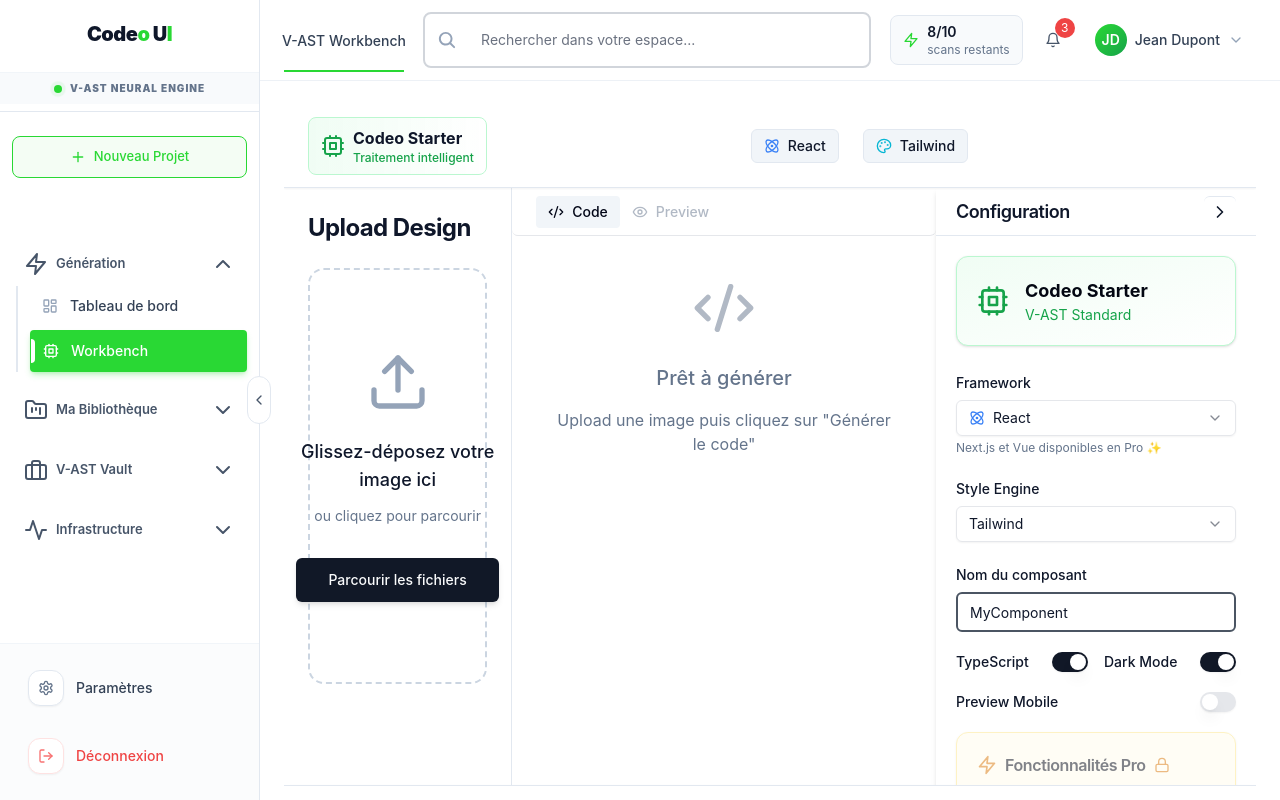
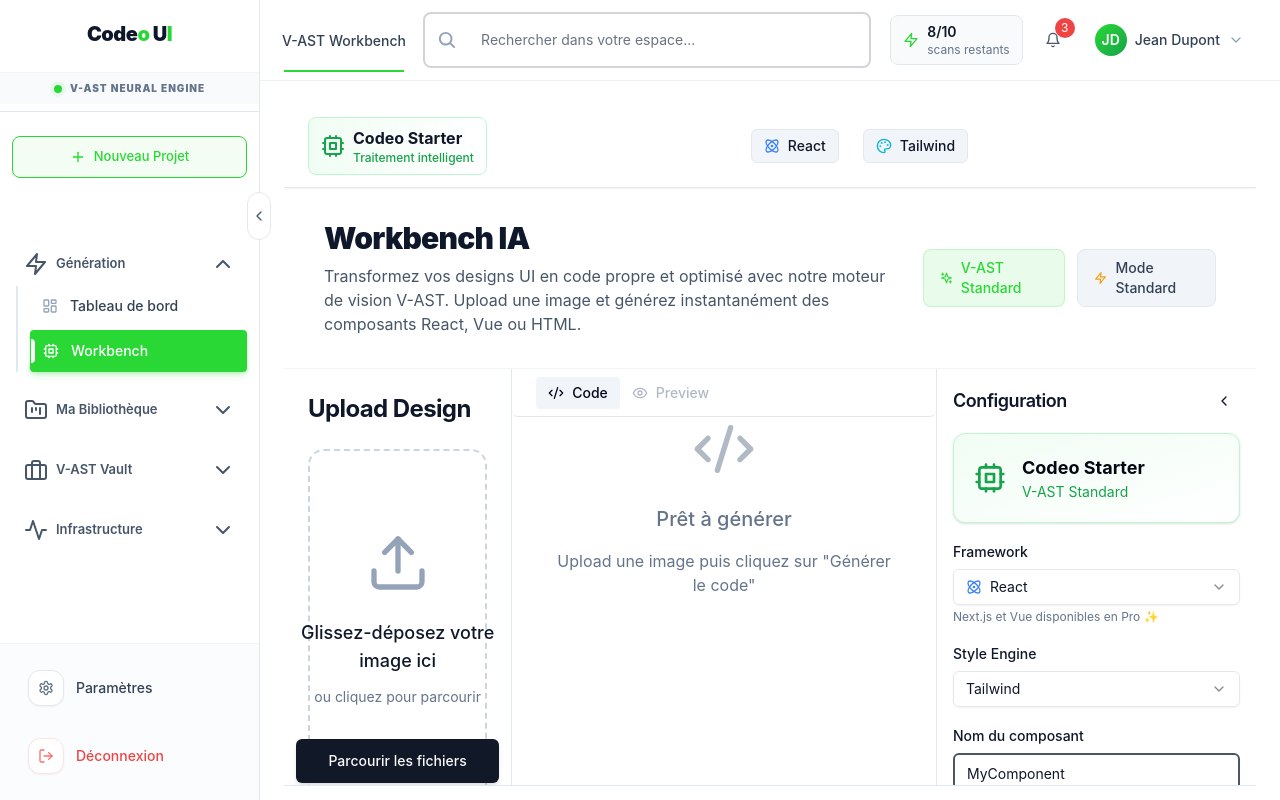
Before and after one commit to Kesjs/Codeo-UI-V1.0.1, a Next.js app: page /dashboard/workbench in a window 1280 px wide. Built offline with nearby package versions, Linux system fonts and the light colour scheme.

Commit message:
Codeo UI v1.1

```diff
--- a/app/dashboard/workbench/page.tsx
+++ b/app/dashboard/workbench/page.tsx
@@ -8,7 +8,7 @@
   Sparkles, Upload, Download, Copy, Cpu, Activity, ChevronRight,
   CheckCircle, X, Loader2, GitBranch, Lock, Crown, Zap, Code2,
   Atom, Globe, Triangle, Palette, Eye, FileJson, ChevronDown, ChevronUp,
-  Settings, Smartphone,
+  Settings, Smartphone, ChevronLeft,
 } from 'lucide-react';
 import { Button } from '@/components/ui/button';
 import { Input } from '@/components/ui/input';
@@ -410,6 +410,36 @@
             )}
           </AnimatePresence>
         </header>
+
+        {/* TITRE DESCRIPTIF - STYLE TABLEAU DE BORD */}
+        <div className="px-4 sm:px-6 lg:px-10 py-8 bg-white border-b border-slate-100">
+          <div className="max-w-screen-2xl mx-auto">
+            <div className="flex flex-col lg:flex-row lg:items-center lg:justify-between gap-4">
+              <div className="space-y-2">
+                <h1 className="text-2xl lg:text-3xl font-black text-slate-900 dark:text-white">
+                  Workbench IA
+                </h1>
+                <p className="text-base text-slate-600 dark:text-slate-400 max-w-2xl">
+                  Transformez vos designs UI en code propre et optimisé avec notre moteur de vision V-AST. Upload une image et générez instantanément des composants React, Vue ou HTML.
+                </p>
+              </div>
+              <div className="flex items-center gap-3">
+                <div className="flex items-center gap-2 px-4 py-2 bg-codeo-green/10 border border-codeo-green/20 rounded-lg">
+                  <Sparkles className="w-4 h-4 text-codeo-green" />
+                  <span className="text-sm font-medium text-codeo-green">
+                    {config.engine}
+                  </span>
+                </div>
+                <div className="hidden sm:flex items-center gap-2 px-4 py-2 bg-slate-100 dark:bg-slate-800 border border-slate-200 dark:border-slate-700 rounded-lg">
+                  <Zap className="w-4 h-4 text-amber-500" />
+                  <span className="text-sm font-medium text-slate-700 dark:text-slate-300">
+                    Mode {activePlan === "starter" ? "Standard" : activePlan === "pro" ? "Turbo" : "Enterprise"}
+                  </span>
+                </div>
+              </div>
+            </div>
+          </div>
+        </div>
 
         {/* MAIN CONTENT - RESPONSIVE */}
         <div className="flex flex-1 overflow-hidden">
@@ -888,36 +918,15 @@
             </div>
           </div>
 
-          {/* PANNEAU CONFIGURATION - UNIQUEMENT DESKTOP */}
-          <div className="hidden xl:block">
-            <motion.div
-              className="bg-white dark:bg-slate-900 flex flex-col overflow-hidden shadow-md"
-              animate={{ width: isConfigPanelCollapsed ? 64 : 320 }}
-              transition={{ type: "spring", stiffness: 220, damping: 28, mass: 0.9 }}
-            >
-              {/* Header du panneau */}
-              <div className="flex-shrink-0 h-12 border-b border-slate-200 dark:border-slate-800 flex items-center">
-                {isConfigPanelCollapsed ? (
-                  <Button
-                    variant="ghost"
-                    className="w-full h-full rounded-none hover:bg-slate-100 dark:hover:bg-slate-800 transition-colors flex items-center justify-center focus-visible:outline-none focus-visible:ring-0"
-                    onClick={() => setIsConfigPanelCollapsed(false)}
-                  >
-                    <ChevronRight className="w-6 h-6" />
-                  </Button>
-                ) : (
-                  <div className="flex items-center justify-between w-full px-5">
+          {/* PANNEAU CONFIGURATION - CONTENEUR SÉPARÉ AVEC SCROLL INDÉPENDANT */}
+          <div className="hidden xl:block w-80 h-full overflow-y-auto border-l border-slate-200 dark:border-slate-800 bg-white dark:bg-slate-900">
+            <div className="p-4 space-y-4">
+              <div className="flex items-center justify-between mb-4">
                 <h2 className="text-lg font-semibold tracking-tight">Configuration</h2>
-                    <Button variant="ghost" size="icon" onClick={() => setIsConfigPanelCollapsed(true)} className="border-t border-slate-200 dark:border-slate-800 h-8 w-8 focus-visible:outline-none focus-visible:ring-0">
-                      <ChevronRight className="w-5 h-5" />
+                <Button variant="ghost" size="icon" onClick={() => setIsConfigPanelCollapsed(!isConfigPanelCollapsed)} className="h-8 w-8">
+                  {isConfigPanelCollapsed ? <ChevronRight className="w-4 h-4" /> : <ChevronLeft className="w-4 h-4" />}
                 </Button>
               </div>
-                )}
-              </div>
-
-              {/* Contenu du panneau - seulement visible quand non réduit */}
-              {!isConfigPanelCollapsed && (
-                <div className="flex-1 overflow-y-auto p-5 space-y-6">
               <Card className={`p-5 bg-gradient-to-br from-${planColors[activePlan as PlanType].bg}-50 to-transparent dark:from-${planColors[activePlan as PlanType].bg}-950/30 border-${planColors[activePlan as PlanType].bg}-200 dark:border-${planColors[activePlan as PlanType].bg}-800`}>
                 <div className="flex items-center gap-4">
                   <Cpu className={`w-8 h-8 text-${planColors[activePlan as PlanType].text}`} />
@@ -928,7 +937,7 @@
                 </div>
               </Card>
 
-                  <div className="space-y-5">
+              <div className="space-y-4">
                 <div>
                   <Label className="text-sm font-medium">Framework</Label>
                   <Select
@@ -981,32 +990,24 @@
                   />
                 </div>
 
-                    <div className="grid grid-cols-2 gap-4">
+                <div className="space-y-4">
                   <div className="flex items-center justify-between">
-                        <Label htmlFor="ts" className="text-sm font-medium">TypeScript</Label>
+                    <Label className={activePlan === "starter" ? "text-slate-500" : ""}>Animations fluides</Label>
                     <Switch
-                          id="ts"
-                          checked={workbenchConfig.useTypeScript}
-                          onCheckedChange={(v: boolean) => setWorkbenchConfig(prev => ({ ...prev, useTypeScript: v }))}
+                      checked={workbenchConfig.enableAnimations}
+                      onCheckedChange={activePlan !== "starter" ? (v: boolean) => setWorkbenchConfig(prev => ({ ...prev, enableAnimations: v })) : undefined}
+                      disabled={activePlan === "starter"}
                     />
                   </div>
                   <div className="flex items-center justify-between">
-                        <Label htmlFor="dark" className="text-sm font-medium">Dark Mode</Label>
+                    <Label className={activePlan === "starter" ? "text-slate-500" : ""}>Accessibilité ARIA</Label>
                     <Switch
-                          id="dark"
-                          checked={workbenchConfig.darkMode}
-                          onCheckedChange={(v: boolean) => setWorkbenchConfig(prev => ({ ...prev, darkMode: v }))}
+                      checked={workbenchConfig.enableAccessibility}
+                      onCheckedChange={activePlan !== "starter" ? (v: boolean) => setWorkbenchConfig(prev => ({ ...prev, enableAccessibility: v })) : undefined}
+                      disabled={activePlan === "starter"}
                     />
                   </div>
                 </div>
-
-                    <div className="flex items-center justify-between">
-                      <Label htmlFor="mobile" className="text-sm font-medium">Preview Mobile</Label>
-                      <Switch
-                        id="mobile"
-                        checked={workbenchConfig.mobile}
-                        onCheckedChange={(v: boolean) => setWorkbenchConfig(prev => ({ ...prev, mobile: v }))}
-                      />
               </div>
 
               {/* Fonctionnalités Pro */}
@@ -1063,9 +1064,6 @@
                 </div>
               </Card>
             </div>
-                </div>
-              )}
-            </motion.div>
           </div>
         </div>
 
--- a/components/dashboard/Sidebar.tsx
+++ b/components/dashboard/Sidebar.tsx
@@ -301,7 +301,7 @@
           </div>
 
           {/* BOUTON PILULE - DESKTOP */}
-          <div className="hidden lg:flex absolute top-1/2 -translate-y-1/2 -right-3 z-50">
+          <div className="hidden lg:flex absolute top-48 -right-3 z-50">
             <TooltipProvider>
               <Tooltip>
                 <TooltipTrigger asChild>
@@ -393,7 +393,7 @@
 
           {/* NAVIGATION AREA (Invisible Scroll) */}
           <div
-            className="flex-1 px-3 overflow-y-auto space-y-4 pt-8"
+            className="flex-1 px-3 overflow-y-auto space-y-4 pt-8 min-h-0"
             style={{
               scrollbarWidth: "none", // Firefox
               msOverflowStyle: "none", // IE/Edge
```
Lines whose indentation alone changed are shown as unchanged.
